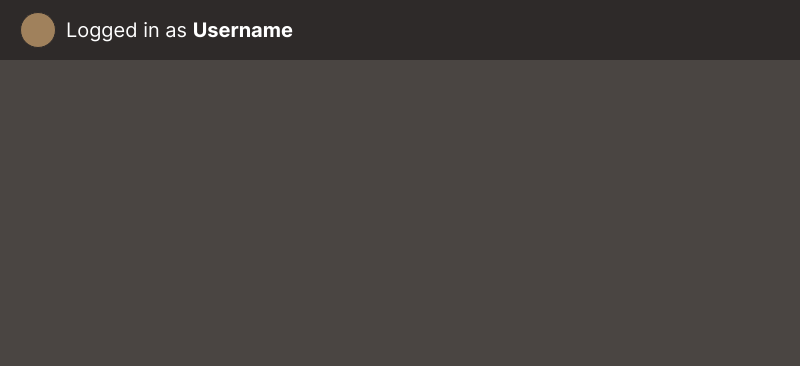
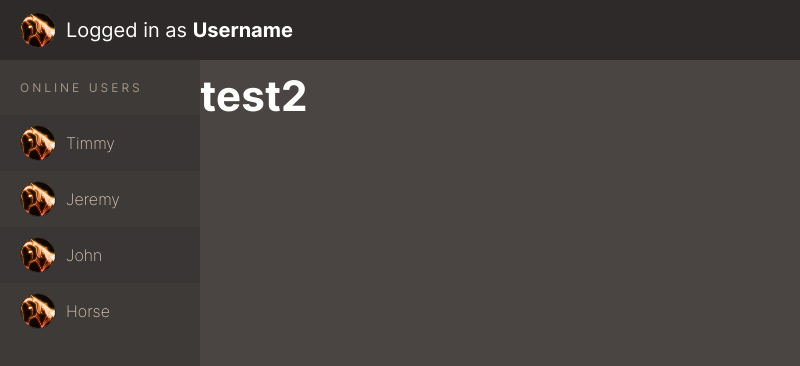
Before and after one commit to rsclip/CS-Project, an Electron app: page client/index.html in a window 800 px wide. Drawn offline with Linux system fonts and the light colour scheme.

Commit message:
Create online users list

```diff
--- a/client/css/chat_screen.css
+++ b/client/css/chat_screen.css
@@ -1,3 +1,10 @@
+#chat {
+    display: flex;
+    flex-direction: column;
+    height: 100%;
+    width: 100%;
+}
+
 #chat .accountsBar {
     background-color: #2E2A29;
     width: 100%;
@@ -18,7 +25,7 @@
     font-size: 20px;
 }
 
-#profilePicture {
+.profilePictureContainer {
     /* width the same as height */
     width: calc(50px - 16px);
     height: calc(50px - 16px);
@@ -28,6 +35,71 @@
     margin-right: 10px;
 }
 
+img.profilePicture {
+    width: 100%;
+    height: 100%;
+    border-radius: 50%;
+}
+
 #username {
     font-weight: bold;
 }
+
+#chat .grid {
+    display: grid;
+    grid-template-columns: 1fr 3fr;
+    height: calc(100% - 60px);
+}
+
+.pane {
+    height: 100%;
+    width: 100%;
+}
+
+#onlineUsers {
+    background-color: #3E3A37;
+}
+
+#onlineUsers .onlineUserLabel {
+    padding: 10px 20px;
+    font-size: 12px;
+    color: #e0cfba9b;
+    font-weight: 400;
+    text-transform: uppercase;
+    letter-spacing: 3px;
+}
+
+#onlineUsersList {
+    height: calc(100% - 40px);
+    overflow-y: auto;
+}
+
+#onlineUsersList .onlineUser {
+    padding: 10px 20px;
+    font-size: 16px;
+    color: #e0cfba;
+    font-weight: 400;
+    cursor: pointer;
+    transition: 0.2s ease;
+}
+
+#onlineUsersList .onlineUser .userDetails {
+    transition: 0.2s ease;
+    font-weight: 200;
+    display: flex;
+    justify-content: left;
+    align-items: center;
+}
+
+#onlineUsersList .onlineUser:nth-child(2n - 1) {
+    background-color: #393635;
+}
+
+#onlineUsersList .onlineUser:hover {
+    background-color: #4E4946;
+}
+
+#onlineUsersList .onlineUser:hover .userDetails {
+    margin-left: 10px;
+    font-weight: 400;
+}
--- a/client/index.html
+++ b/client/index.html
@@ -45,8 +45,50 @@
         <div class="page" id="chat">
             <div class="accountsBar">
                 <div class="accountInfo">
-                    <div id="profilePicture"></div>
+                    <div class="profilePictureContainer">
+                        <img class="profilePicture" src="./css/imgs/default_pfp.png" alt="Profile Picture">
+                    </div>
                     <div class="username">Logged in as <span id="username">Username</span></div>
+                </div>
+            </div>
+
+            <div class="grid">
+                <div class="pane" id="onlineUsers">
+                    <h4 class="onlineUserLabel">Online users</h4>
+                    <div id="onlineUsersList">
+                        <div class="onlineUser">
+                            <div class="userDetails">
+                                <div class="profilePictureContainer"><img class="profilePicture" src="./css/imgs/default_pfp.png" alt="Profile Picture"></div>
+                                <div class="username">Timmy</div>
+                            </div>
+                        </div>
+
+                        <div class="onlineUser">
+                            <div class="userDetails">
+                                <div class="profilePictureContainer"><img class="profilePicture" src="./css/imgs/default_pfp.png" alt="Profile Picture"></div>
+                                <div class="username">Jeremy</div>
+                            </div>
+                        </div>
+
+                        <div class="onlineUser">
+                            <div class="userDetails">
+                                <div class="profilePictureContainer"><img class="profilePicture" src="./css/imgs/default_pfp.png" alt="Profile Picture"></div>
+                                <div class="username">John</div>
+                            </div>
+                        </div>
+
+                        <div class="onlineUser">
+                            <div class="userDetails">
+                                <div class="profilePictureContainer"><img class="profilePicture" src="./css/imgs/default_pfp.png" alt="Profile Picture"></div>
+                                <div class="username">Horse</div>
+                            </div>
+                        </div>
+
+                    </div>
+                </div>
+
+                <div class="pane" id="conversation">
+                    <h2>test2</h2>
                 </div>
             </div>
         </div>
```
Also changed, not shown: client/css/imgs/default_pfp.png (added).
